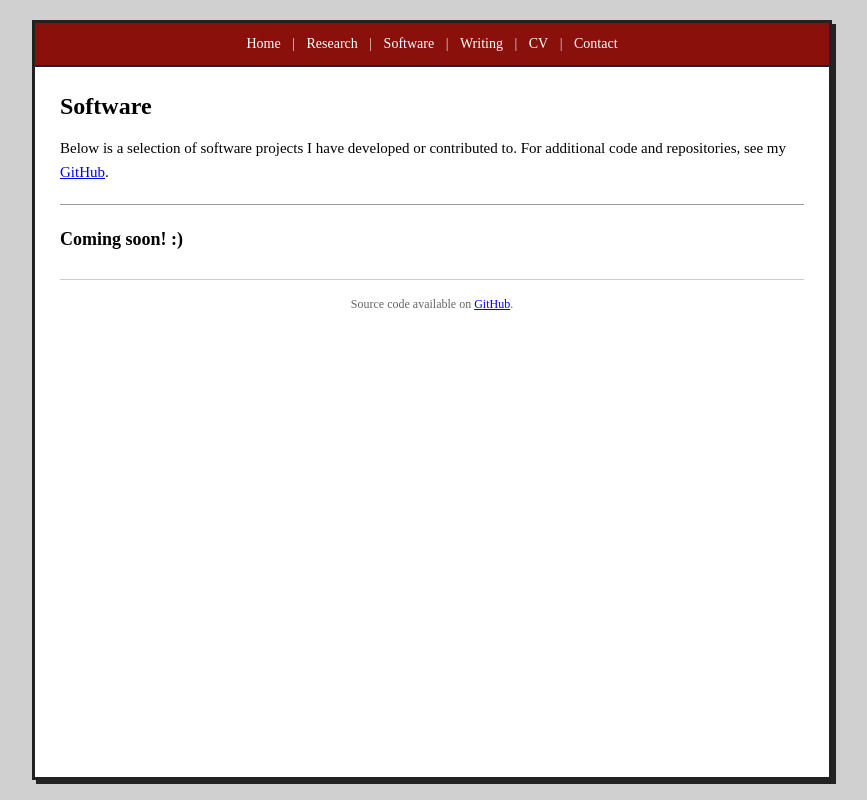
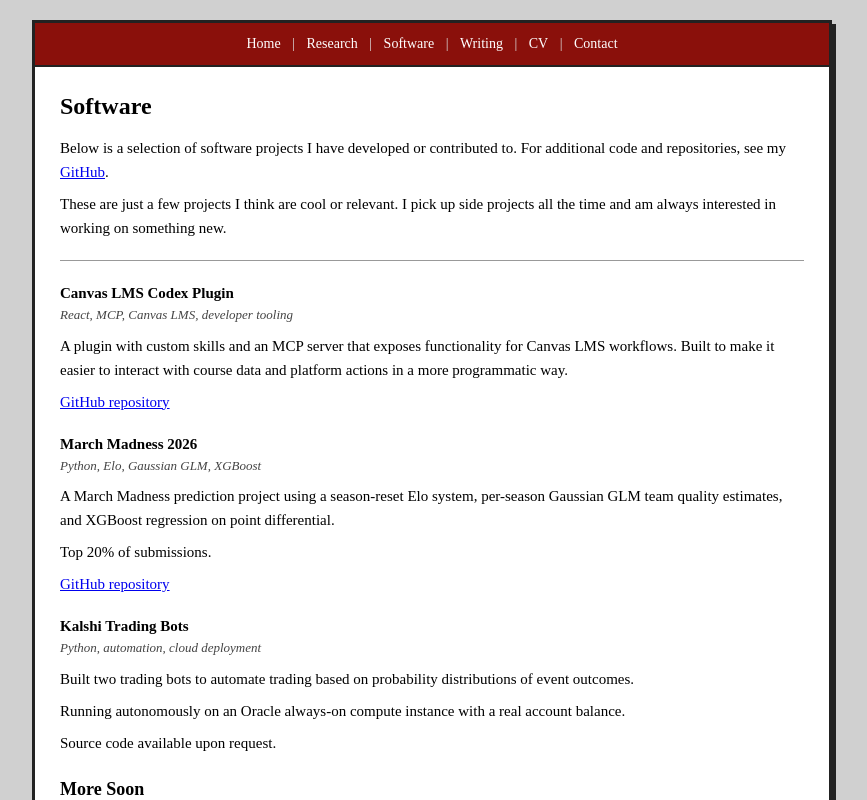
Before and after one commit to hunterschep/website, a React (Create React App) app: page /website/projects in a window 1280 px wide. Shown: the whole page, without its empty margins (208-1075 px from the left). Built offline with nearby package versions, Linux system fonts and the light colour scheme.

Commit message:
put in my actual projects

```diff
--- a/src/components/Home.jsx
+++ b/src/components/Home.jsx
@@ -23,8 +23,7 @@ const Home = () => {
           <p>
             I am very interested in open-source NLP and MT projects. I have previously worked as a resarch assistant at the <a href="https://pushkin-consortium.github.io/pushkin/4.2/" target="_blank" rel="noopener noreferrer">Pushkin Project</a> (2024) and as
             teaching assistant for CSCI1102: Data Structures (2023).
-            I served as the President of the <a href="https://bccss.co/" target="_blank" rel="noopener noreferrer">Boston College Computer Science Society</a> (2024-2026). Post-graduation, I will be joining <a href="https://www2.deloitte.com/" target="_blank" rel="noopener noreferrer">Deloitte</a> as
-            a consultant in their <a href="https://www2.deloitte.com/insights/cybersecurity" target="_blank" rel="noopener noreferrer">Cyber</a> practice.
+            I served as the President of the <a href="https://bccss.co/" target="_blank" rel="noopener noreferrer">Boston College Computer Science Society</a> (2024-2026).
           </p>
         </div>
       </div>
--- a/src/components/Projects.jsx
+++ b/src/components/Projects.jsx
@@ -7,15 +7,104 @@ const Projects = () => {
 
       <p>
         Below is a selection of software projects I have developed or contributed to.
-        For additional code and repositories, see my <a href="https://github.com/hunterschep" target="_blank" rel="noopener noreferrer">GitHub</a>.
+        For additional code and repositories, see my{' '}
+        <a
+          href="https://github.com/hunterschep"
+          target="_blank"
+          rel="noopener noreferrer"
+        >
+          GitHub
+        </a>.
+      </p>
+
+      <p>
+        These are just a few projects I think are cool or relevant. I pick up side
+        projects all the time and am always interested in working on something new.
       </p>
 
       <hr />
-      <h2>Coming soon! :)</h2>
 
-      {/* Footer */}
+      <div className="project-item">
+        <div className="project-title">
+          Canvas LMS Codex Plugin
+        </div>
+        <div className="project-tech">
+          React, MCP, Canvas LMS, developer tooling
+        </div>
+        <p>
+          A plugin with custom skills and an MCP server that exposes functionality
+          for Canvas LMS workflows. Built to make it easier to interact with course
+          data and platform actions in a more programmatic way.
+        </p>
+        <p>
+          <a
+            href="https://github.com/hunterschep/canvas-lms-codex-plugin"
+            target="_blank"
+            rel="noopener noreferrer"
+          >
+            GitHub repository
+          </a>
+        </p>
+      </div>
+
+      <div className="project-item">
+        <div className="project-title">
+          March Madness 2026
+        </div>
+        <div className="project-tech">
+          Python, Elo, Gaussian GLM, XGBoost
+        </div>
+        <p>
+          A March Madness prediction project using a season-reset Elo system,
+          per-season Gaussian GLM team quality estimates, and XGBoost regression on
+          point differential.
+        </p>
+        <p>
+          Top 20% of submissions.
+        </p>
+        <p>
+          <a
+            href="https://github.com/hunterschep/march-madness"
+            target="_blank"
+            rel="noopener noreferrer"
+          >
+            GitHub repository
+          </a>
+        </p>
+      </div>
+
+      <div className="project-item">
+        <div className="project-title">
+          Kalshi Trading Bots
+        </div>
+        <div className="project-tech">
+          Python, automation, cloud deployment
+        </div>
+        <p>
+          Built two trading bots to automate trading based on probability
+          distributions of event outcomes.
+        </p>
+        <p>
+          Running autonomously on an Oracle always-on compute instance with a real
+          account balance.
+        </p>
+        <p>Source code available upon request.</p>
+      </div>
+
+      <h2>More Soon</h2>
+      <p>
+        More projects and writeups will be added here over time.
+      </p>
+
       <div className="footer">
-        Source code available on <a href="https://github.com/hunterschep" target="_blank" rel="noopener noreferrer">GitHub</a>.
+        Source code available on{' '}
+        <a
+          href="https://github.com/hunterschep"
+          target="_blank"
+          rel="noopener noreferrer"
+        >
+          GitHub
+        </a>.
       </div>
     </div>
   );
```
Also changed, not shown: 1 other file (tests, documents, lock files or other folders).
